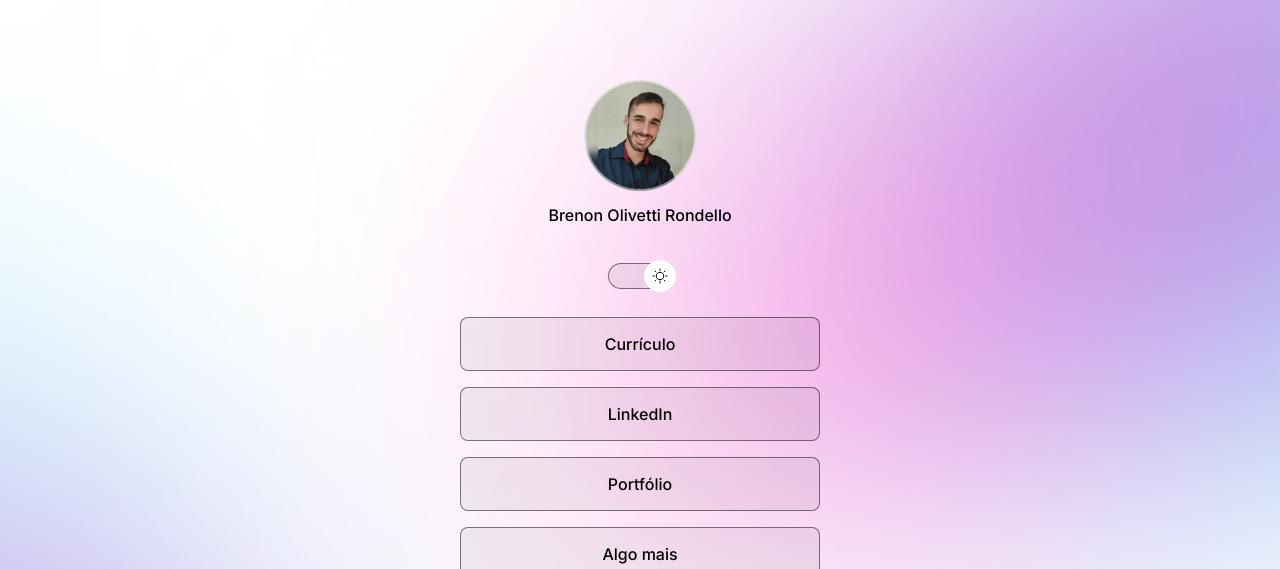
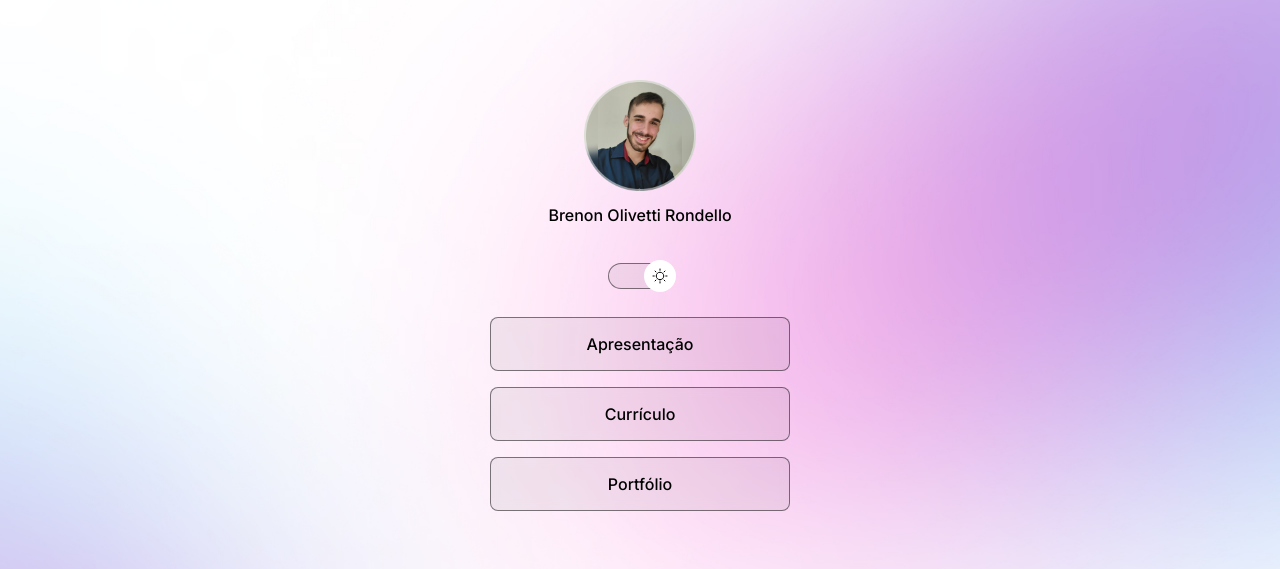
Before and after one commit to BrenonDev/ProConnect, a plain HTML site: page index.html in a window 1280 px wide. Shown: the top 569 px of the page. Drawn offline with nearby package versions, Linux system fonts and the light colour scheme.

Commit message:
correção dos links nos botões

```diff
--- a/index.html
+++ b/index.html
@@ -27,16 +27,13 @@
 
       <ul>
         <li>
-          <a href="./assets/Brenon Olivetti Rondello - Currículo.pdf" target="_blank">Currículo</a>
+          <a href="./assets/apresentacao.pdf" target="_blank">Apresentação</a>
         </li>
         <li>
-          <a href="https://www.linkedin.com/in/brenon-olivetti-rondello-78845332a/" target="_blank">LinkedIn</a>
+          <a href="./assets/curriculo.pdf" target="_blank">Currículo</a>
         </li>
         <li>
-          <a href="#" target="_blank" target="_blank">Portfólio</a>
-        </li>
-        <li>
-          <a href="https://www.google.com.br/" target="_blank">Algo mais</a>
+          <a href="https://github.com/Brenon69" target="_blank" target="_blank">Portfólio</a>
         </li>
       </ul>
       <div id="social-links">
--- a/style.css
+++ b/style.css
@@ -46,7 +46,7 @@ body * {
 }
 
 #container {
-  width: 360px;
+  width: 300px;
 
   margin: 56px auto 0px auto;
   padding: 0px 24px;
```
Also changed, not shown: 3 other files.
